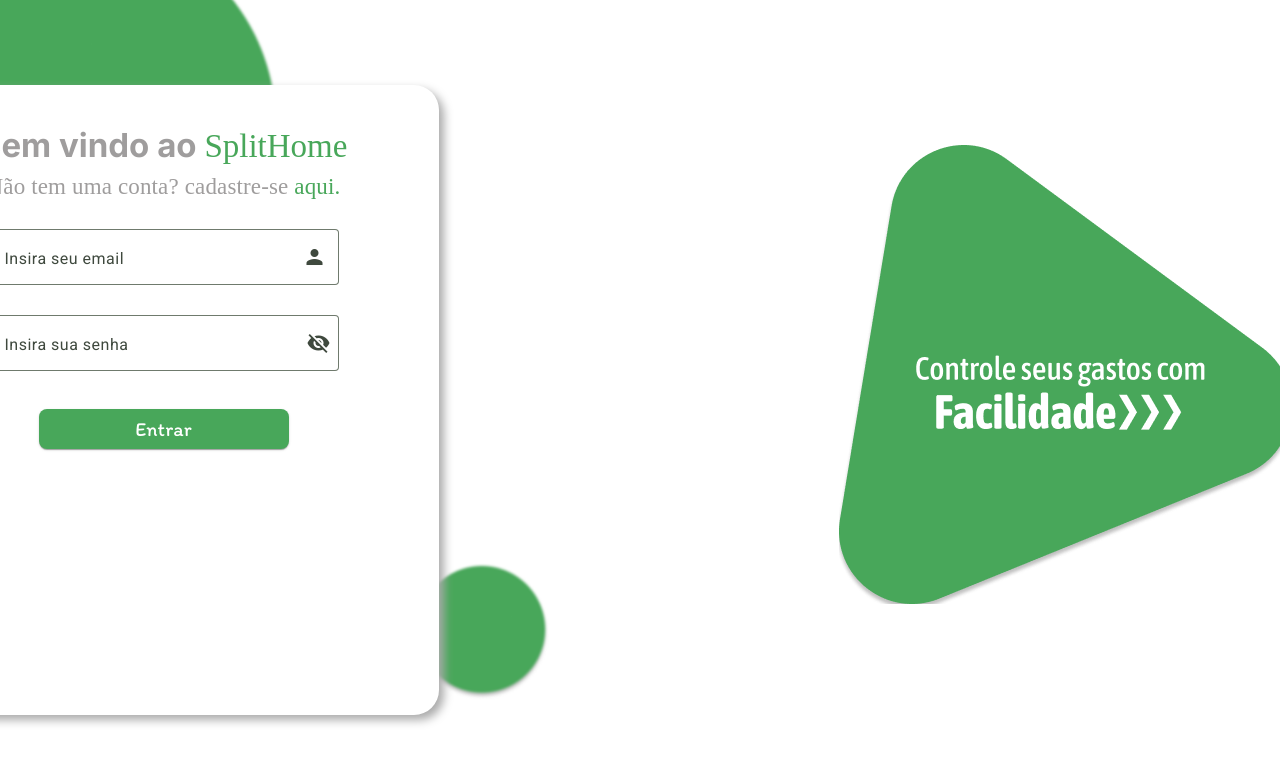
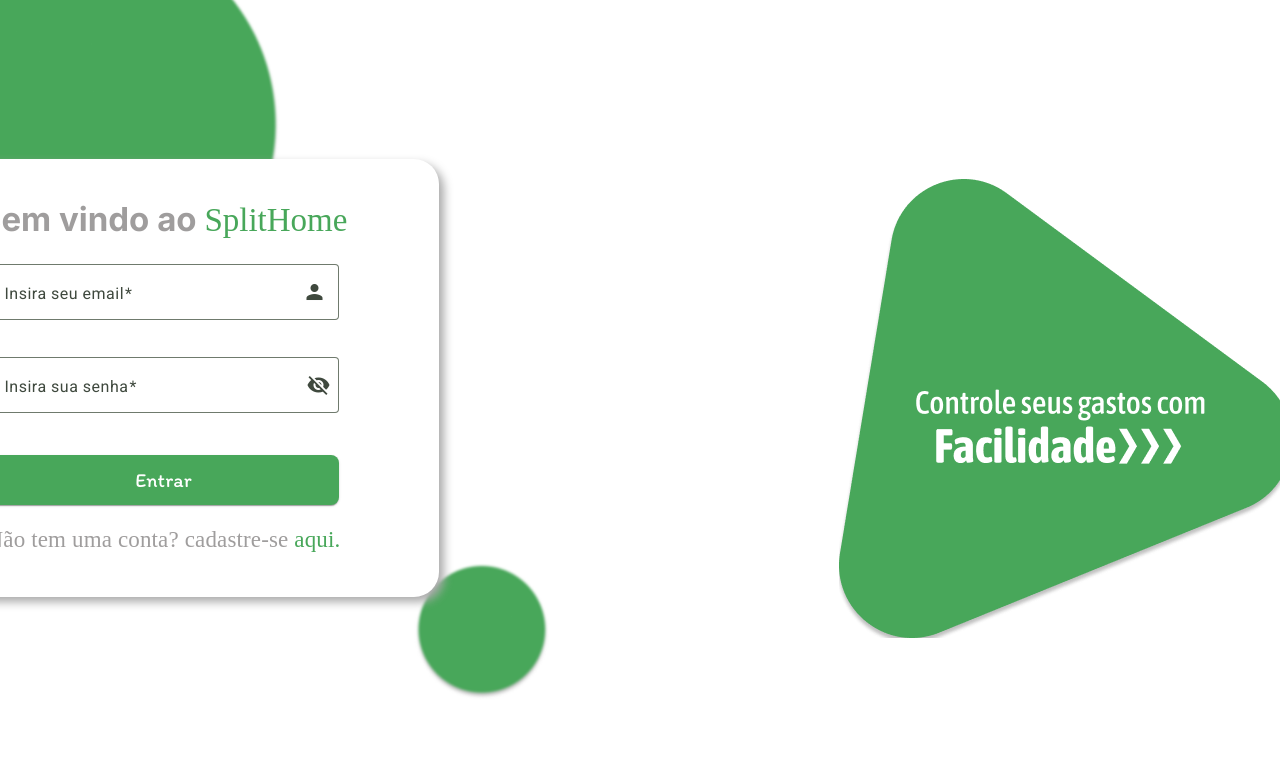
Before and after one commit to Wendel-Sampaio/splithome-frontend, an Angular app: page /login in a window 1280 px wide. Shown: the top 764 px of the page. Built offline with nearby package versions, Linux system fonts and the light colour scheme; a web font is replaced by a local one.

Commit message:
fix #5: refactor login component

```diff
--- a/src/app/pages/cadastro/cadastro.component.scss
+++ b/src/app/pages/cadastro/cadastro.component.scss
@@ -60,12 +60,14 @@
   text-decoration: none;
 }
 
-#subtitle, mat-card-subtitle {
+#subtitle {
   font-family: "Zain", serif;
-  font-size: 21px;
+  font-weight: normal;
+  font-style: 100;
+  text-align: center;
+  font-size: 23px;
   color: #9F9D9D;
-  text-align: center;
-  margin-top: 5%;
+  margin-top: 15px;
 }
 
 #error-message {
@@ -111,6 +113,15 @@ mat-card {
 mat-card-content {
   margin-left: 13%;
   margin-bottom: 2%;
+}
+
+mat-form-field{
+  @include mat.theme((
+    color: (
+      primary: my-theme.$primary-palette,
+      tertiary: my-theme.$tertiary-palette,
+    ),
+  ));
 }
 
 /* Responsividade */
--- a/src/app/pages/login/login.component.html
+++ b/src/app/pages/login/login.component.html
@@ -1,30 +1,34 @@
 <div class="body">
   <div class="main-card">
     <div>
+      <form [formGroup]="loginForm">
         <mat-card class="body-card-login" appearance="outlined">
           <mat-card-header class="card-header">
             <mat-card-title id="welcome">Bem vindo ao <b id="splithome">SplitHome</b></mat-card-title>
-            <mat-card-subtitle id="subtitle">Não tem uma conta? cadastre-se <a id="aqui" href="/cadastro">aqui.</a></mat-card-subtitle>
           </mat-card-header>
           <mat-card-content class="content-card">
             <div>
               <mat-form-field class="input-email" appearance="outline">
                 <mat-label>Insira seu email</mat-label>
-                  <input matInput [(ngModel)]="email">
+                <input matInput formControlName="email" required>
+                <mat-error *ngIf="loginForm.get('email')?.hasError('required')">
+                  Por favor insira o email.
+                </mat-error>
+                <mat-error *ngIf="loginForm.get('email')?.hasError('email')">
+                  Por favor insira um email válido.
+                </mat-error>
                 <mat-icon matSuffix>person</mat-icon>
               </mat-form-field>
             </div>
             <div>
               <mat-form-field class="password-input" appearance="outline">
                 <mat-label>Insira sua senha</mat-label>
-                  <input matInput [(ngModel)]="password" [type]="hide1() ? 'password' : 'text'" />
-                  <button
-                    mat-icon-button
-                    matSuffix
-                    (click)="clickEventPassword($event)"
-                    [attr.aria-label]="'Hide password'"
-                    [attr.aria-pressed]="hide1()"
-                  >
+                <input matInput formControlName="password" [type]="hide1() ? 'password' : 'text'" />
+                <mat-error *ngIf="loginForm.get('password')?.hasError('required')">
+                  Por favor insira a senha.
+                </mat-error>
+                <button mat-icon-button matSuffix (click)="clickEventPassword($event)"
+                  [attr.aria-label]="'Hide password'" [attr.aria-pressed]="hide1()">
                   <mat-icon>{{hide1() ? 'visibility_off' : 'visibility'}}</mat-icon>
                 </button>
               </mat-form-field>
@@ -33,7 +37,10 @@
           <mat-card-actions>
             <button mat-raised-button id="register-button" (click)="login()">Entrar</button>
           </mat-card-actions>
+          <mat-card-subtitle id="subtitle">Não tem uma conta? cadastre-se <a id="aqui"
+            href="/cadastro">aqui.</a></mat-card-subtitle>
         </mat-card>
+      </form>
     </div>
     <div class="slogan">
       <img src="../../../assets/imagem1.png" alt="">
--- a/src/app/pages/login/login.component.scss
+++ b/src/app/pages/login/login.component.scss
@@ -23,7 +23,8 @@
 
 .body-card-login {
     width: 550px;
-    min-height: 630px;
+    min-height: max-content;
+    padding-bottom: 10%;
     background-color: white;
     box-shadow: 5px 5px 10px rgb(170, 170, 170);
     display: flex;
@@ -41,7 +42,7 @@
 }
 
 .slogan {
-    margin-top: 60px;
+    margin-top: 20px;
 }
 
 #welcome {
@@ -91,6 +92,7 @@
 
 .input-email,
 .password-input {
+    margin-bottom: 2%;
     @include mat.theme((
     color: (
       primary: my-theme.$primary-palette,
@@ -108,7 +110,9 @@
     background-color: #48A75A;
     border: none;
     border-radius: 8px;
-    margin-top: 10px;
-    min-width: 250px;
-    min-height: 35px;
+    margin-top: 2%;
+    min-width: 350px;
+    min-height: 50px;
+
+
 }
--- a/src/app/pages/login/login.component.ts
+++ b/src/app/pages/login/login.component.ts
@@ -1,30 +1,40 @@
 import { Component, inject, signal } from '@angular/core';
-import {MatCardModule} from '@angular/material/card';
+import { MatCardModule } from '@angular/material/card';
 import { Router } from '@angular/router';
 import { MatButtonModule } from '@angular/material/button';
 import { MatIcon } from '@angular/material/icon';
-import {FormsModule} from '@angular/forms';
+import { FormBuilder, FormGroup, FormsModule, ReactiveFormsModule, Validators } from '@angular/forms';
 import { MatFormFieldModule } from '@angular/material/form-field';
 import { MatInputModule } from '@angular/material/input';
 import { Login } from '../../core/auth/user/login';
 import { UserService } from '../../core/auth/user/user.service';
 import { MatSnackBar } from '@angular/material/snack-bar';
+import { CommonModule } from '@angular/common';
 
 @Component({
   selector: 'app-login',
-  imports: [MatCardModule, MatIcon, MatButtonModule, FormsModule, MatFormFieldModule, MatInputModule],
+  imports: [MatCardModule, MatIcon, MatButtonModule, FormsModule, MatFormFieldModule, MatInputModule, CommonModule, ReactiveFormsModule],
   templateUrl: './login.component.html',
   styleUrl: './login.component.scss',
 })
 export class LoginComponent {
 
-  email!: string;
-  password!: string;
 
   private _snackBar = inject(MatSnackBar);
   router = inject(Router);
   userService = inject(UserService);
   hide1 = signal(true);
+  loginForm: FormGroup;
+
+
+  constructor(private fb: FormBuilder) {
+    this.loginForm = this.fb.group(
+      {
+        email: ['', [Validators.required, Validators.email]],
+        password: ['', [Validators.required]],
+      }
+    );
+  }
 
   clickEventPassword(event: MouseEvent) {
     this.hide1.set(!this.hide1());
@@ -32,14 +42,20 @@ export class LoginComponent {
   }
 
   login() {
-    const login: Login = new Login(this.email, this.password);
+    const { email, password } = this.loginForm.value;
+    const login: Login = new Login(email, password);
+
+    if (this.loginForm.invalid){
+      return;
+    }
+
     this.userService.logar(login).subscribe({
       next: token => {
         this.userService.addToken(token);
         this.router.navigate(["/home"]);
       },
       error: erro => {
-        this.openSnackBar("Usuário ou senha incorreto!")
+        alert("Usuário ou senha incorreto!")
       }
     })
   }
```
Lines whose indentation alone changed are shown as unchanged.
